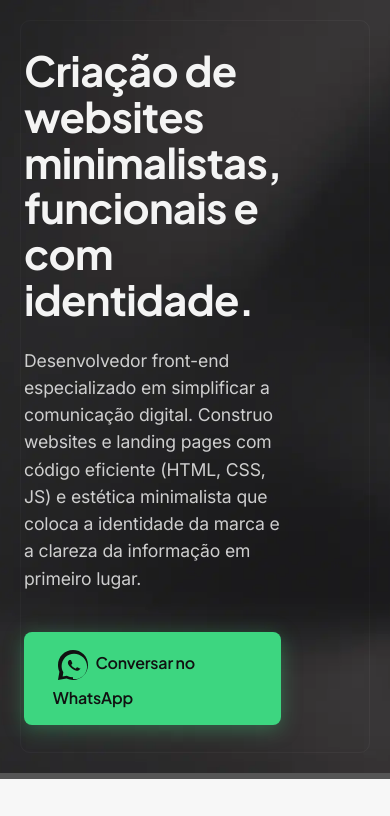
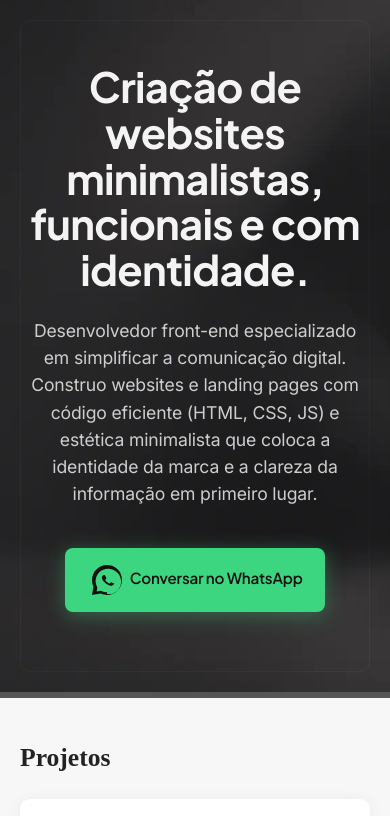
Before and after one commit to Rdgcz/portfolio, a plain HTML site: page index.html in a window 390 px wide. Shown: the top 816 px of the page. Drawn offline with Linux system fonts and the light colour scheme.

Commit message:
hero update

```diff
--- a/assets/css/style.css
+++ b/assets/css/style.css
@@ -193,7 +193,7 @@ body {
   display: block;
     width: fit-content;
   padding: 0.85rem 1.8rem;
-  margin: 2rem auto 0 auto;
+  margin: 2rem auto 0 0;
   background: #3dd680;
   color: #111;
   box-shadow: 0 4px 20px rgba(61, 214, 128, 0.35);
@@ -201,6 +201,7 @@ body {
   font-weight: 600;
   text-decoration: none;
   transition: transform .25s ease, opacity .25s ease;
+  white-space: nowrap;
 
 
 }
@@ -240,13 +241,41 @@ body {
 }
 
 /* RESPONSIVO */
-@media (max-width: 860px) {
+@media (max-width: 768px) {
+  .agency-hero__container {
+    grid-template-columns: 1fr !important;
+    text-align: center !important;
+  }
+
+  .agency-hero {
+    background-position: center;
+    background-size: cover;
+    padding: 4rem 0 5rem;
+  }
+
+  .agency-hero__visual {
+    display: none;
+  }
+
+  .agency-hero__cta {
+    white-space: nowrap;
+    padding: 0.75rem 1.4rem;
+    font-size: 0.95rem;
+    margin-left: auto !important;
+    margin-right: auto !important;
+    display: block;
+  }
+
+  .agency-hero__title,
+  .agency-hero__subtitle {
+    text-align: center !important;
+    margin-left: auto;
+    margin-right: auto;
+  }
 
 
-  .agency-hero__visual {
-    display: none; /* remove a forma no mobile para manter clareza */
-  }
 }
+
 
 
 /* -----------------------------------------------------
```
